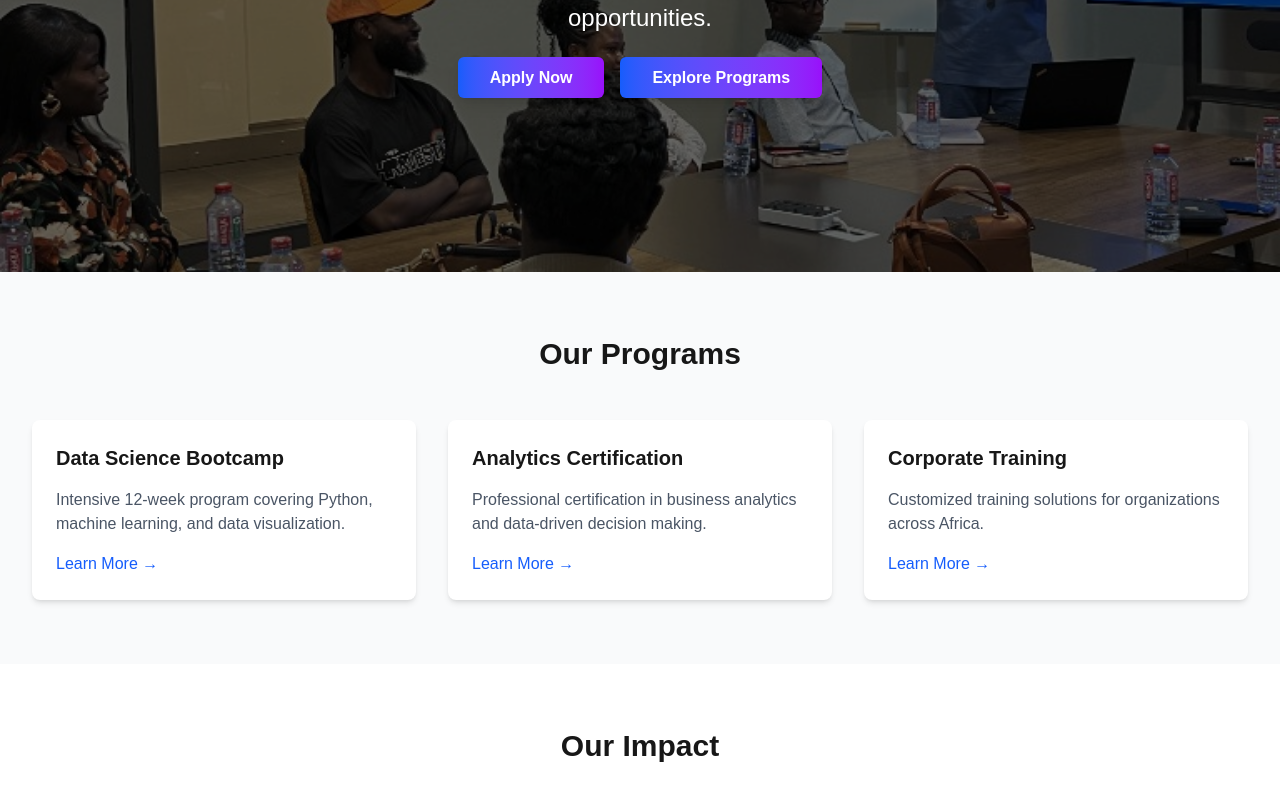
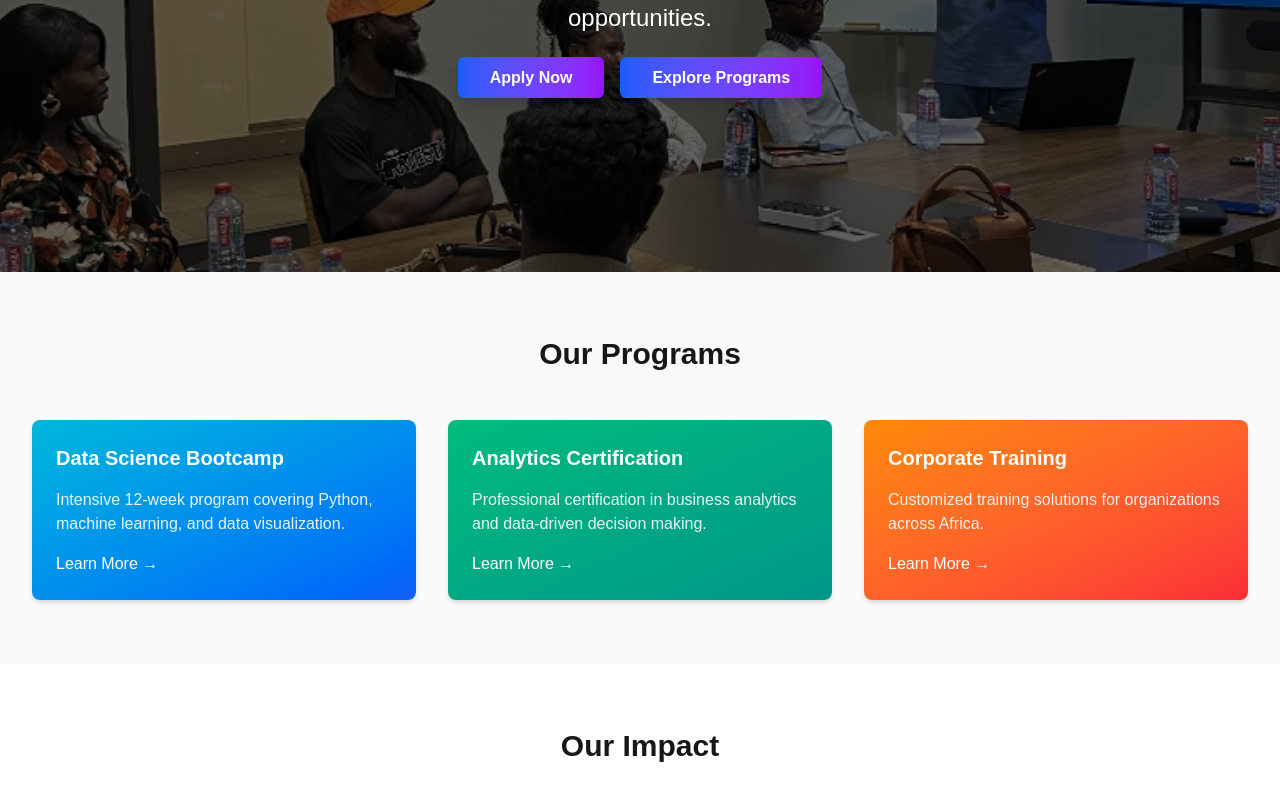
Before and after one commit to reme-dii/sankofa-data-institute, a Next.js app: page / in a window 1280 px wide. Shown: the part 392-1189 px from the top of the page. Built offline with nearby package versions, Linux system fonts and the light colour scheme.

Commit message:
style(ui): apply gradients to program cards

```diff
--- a/src/app/page.tsx
+++ b/src/app/page.tsx
@@ -32,20 +32,20 @@ export default function Home() {
         <div className="max-w-7xl mx-auto px-4 sm:px-6 lg:px-8">
           <h2 className="text-3xl font-bold text-center mb-12">Our Programs</h2>
           <div className="grid grid-cols-1 md:grid-cols-3 gap-8">
-            <div className="bg-white p-6 rounded-lg shadow-md">
+            <div className="bg-gradient-to-br from-cyan-500 to-blue-600 p-6 rounded-lg shadow-md text-white">
               <h3 className="text-xl font-semibold mb-4">Data Science Bootcamp</h3>
-              <p className="text-gray-600 mb-4">Intensive 12-week program covering Python, machine learning, and data visualization.</p>
-              <Link href="/programs" className="text-blue-600 hover:text-blue-800">Learn More →</Link>
+              <p className="text-white/90 mb-4">Intensive 12-week program covering Python, machine learning, and data visualization.</p>
+              <Link href="/programs" className="text-white font-medium hover:underline">Learn More →</Link>
             </div>
-            <div className="bg-white p-6 rounded-lg shadow-md">
+            <div className="bg-gradient-to-br from-emerald-500 to-teal-600 p-6 rounded-lg shadow-md text-white">
               <h3 className="text-xl font-semibold mb-4">Analytics Certification</h3>
-              <p className="text-gray-600 mb-4">Professional certification in business analytics and data-driven decision making.</p>
-              <Link href="/programs" className="text-blue-600 hover:text-blue-800">Learn More →</Link>
+              <p className="text-white/90 mb-4">Professional certification in business analytics and data-driven decision making.</p>
+              <Link href="/programs" className="text-white font-medium hover:underline">Learn More →</Link>
             </div>
-            <div className="bg-white p-6 rounded-lg shadow-md">
+            <div className="bg-gradient-to-br from-orange-400 to-red-500 p-6 rounded-lg shadow-md text-white">
               <h3 className="text-xl font-semibold mb-4">Corporate Training</h3>
-              <p className="text-gray-600 mb-4">Customized training solutions for organizations across Africa.</p>
-              <Link href="/programs" className="text-blue-600 hover:text-blue-800">Learn More →</Link>
+              <p className="text-white/90 mb-4">Customized training solutions for organizations across Africa.</p>
+              <Link href="/programs" className="text-white font-medium hover:underline">Learn More →</Link>
             </div>
           </div>
         </div>
```
